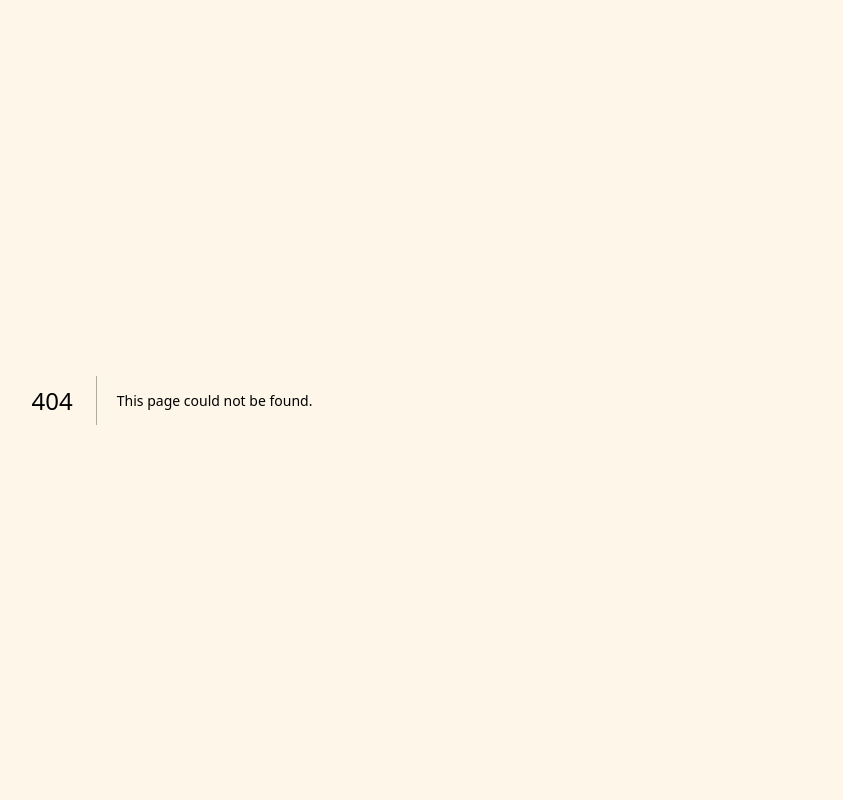
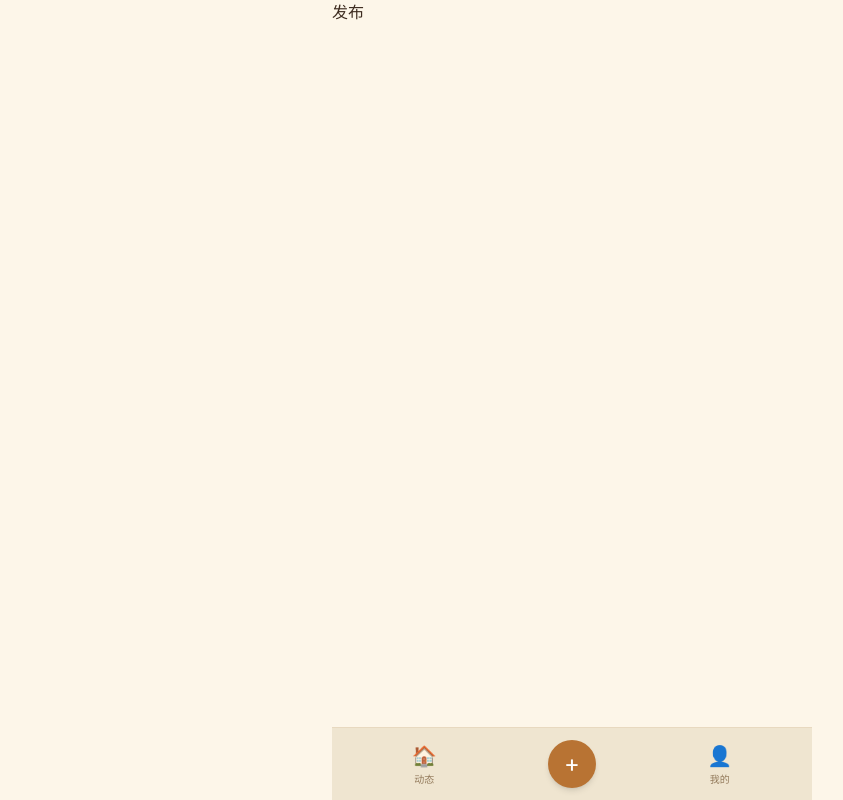
Before and after one commit to teemoweng/big-ben-textbook-site, a Next.js app: page /create in a window 1280 px wide. Before the commit this address had no page. Shown: the whole page, without its empty margins (68-911 px from the left). Built offline with nearby package versions, Linux system fonts and the light colour scheme.

Commit message:
feat: add bottom navigation and page structure

```diff
--- /dev/null
+++ b/app/create/page.tsx
@@ -0,0 +1 @@
+export default function CreatePage() { return <div>发布</div> }
--- a/app/layout.tsx
+++ b/app/layout.tsx
@@ -1,5 +1,6 @@
 import type { Metadata } from 'next'
 import './globals.css'
+import BottomNav from '@/components/BottomNav'
 
 export const metadata: Metadata = {
   title: '大本钟留言墙',
@@ -15,8 +16,9 @@ export const viewport = {
 export default function RootLayout({ children }: { children: React.ReactNode }) {
   return (
     <html lang="zh">
-      <body className="min-h-screen" style={{ background: 'var(--bg)' }}>
+      <body className="min-h-screen pb-20" style={{ background: 'var(--bg)' }}>
         {children}
+        <BottomNav />
       </body>
     </html>
   )
--- /dev/null
+++ b/app/me/page.tsx
@@ -0,0 +1 @@
+export default function MePage() { return <div>我的</div> }
--- /dev/null
+++ b/app/post/[id]/page.tsx
@@ -0,0 +1 @@
+export default function PostPage() { return <div>帖子详情</div> }
--- /dev/null
+++ b/app/share/[id]/page.tsx
@@ -0,0 +1 @@
+export default function SharePage() { return <div>分享卡片</div> }
--- /dev/null
+++ b/components/BottomNav.tsx
@@ -0,0 +1,43 @@
+'use client'
+import Link from 'next/link'
+import { usePathname } from 'next/navigation'
+
+export default function BottomNav() {
+  const path = usePathname()
+
+  return (
+    <nav
+      className="fixed bottom-0 left-1/2 -translate-x-1/2 w-full max-w-[480px] flex items-center justify-around px-6 py-3 z-50"
+      style={{ background: 'var(--nav-bg)', borderTop: '1px solid var(--border)' }}
+    >
+      <Link href="/" className="flex flex-col items-center gap-0.5">
+        <span className="text-xl">🏠</span>
+        <span
+          className="text-[10px] font-medium"
+          style={{ color: path === '/' ? 'var(--primary)' : 'var(--text-muted)' }}
+        >
+          动态
+        </span>
+      </Link>
+
+      <Link href="/create">
+        <div
+          className="w-12 h-12 rounded-full flex items-center justify-center text-white text-2xl shadow-md"
+          style={{ background: 'var(--primary)' }}
+        >
+          +
+        </div>
+      </Link>
+
+      <Link href="/me" className="flex flex-col items-center gap-0.5">
+        <span className="text-xl">👤</span>
+        <span
+          className="text-[10px] font-medium"
+          style={{ color: path === '/me' ? 'var(--primary)' : 'var(--text-muted)' }}
+        >
+          我的
+        </span>
+      </Link>
+    </nav>
+  )
+}
```
